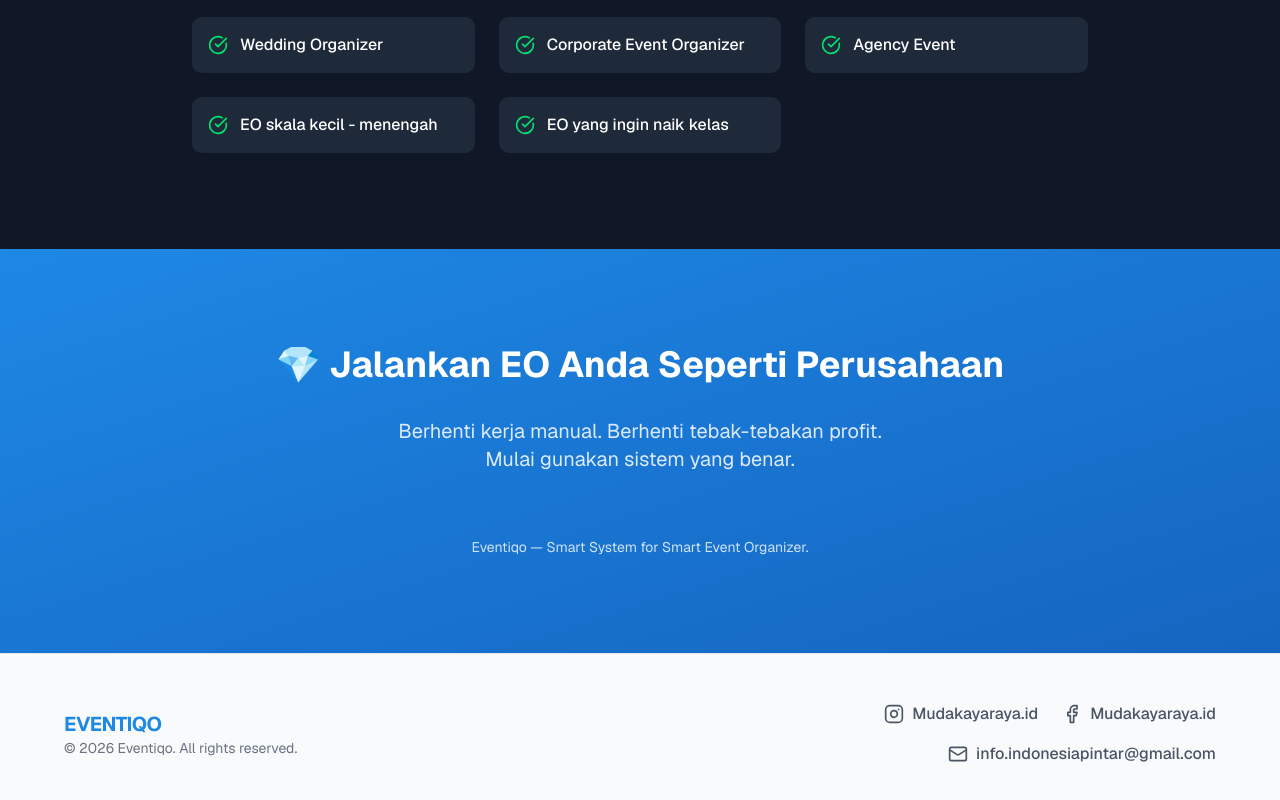
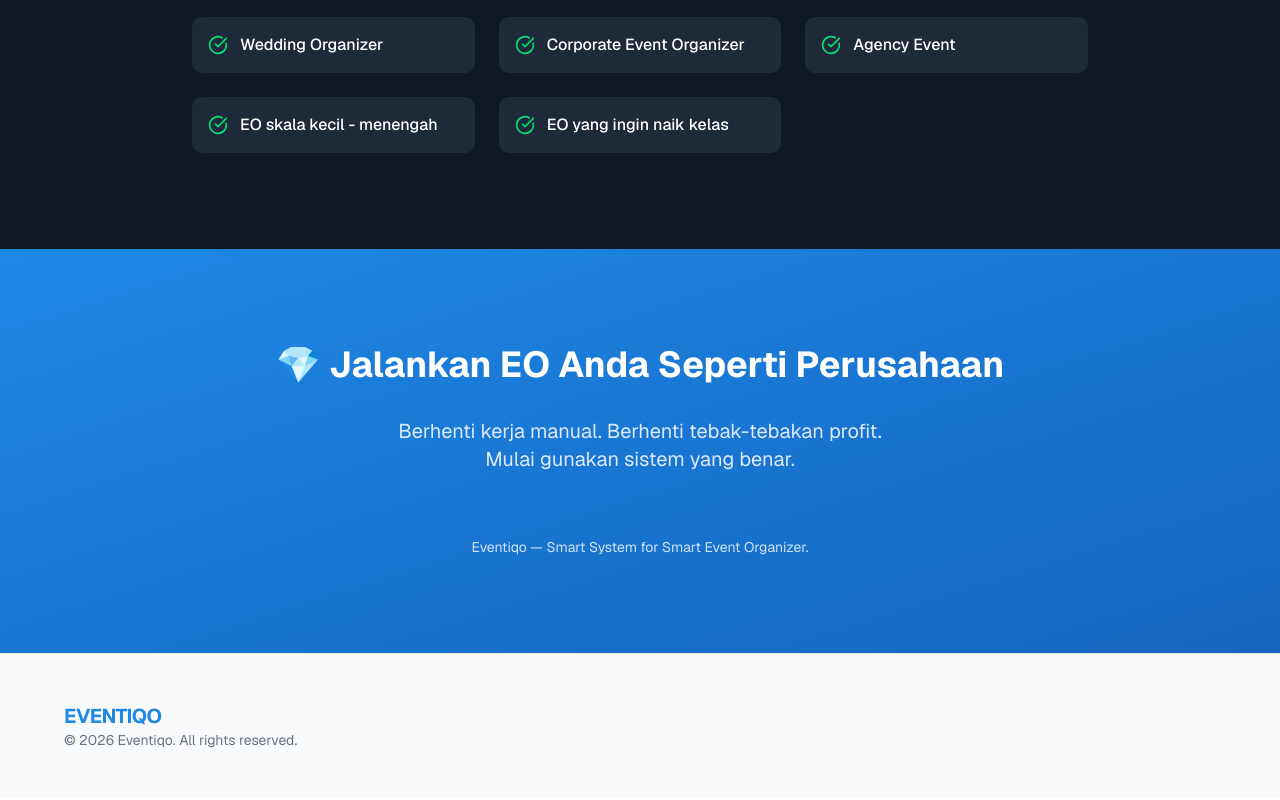
Before and after one commit to irfanshamid/eventiqo, a Next.js app: page / in a window 1280 px wide. Shown: the part 2891-3691 px from the top of the page. Built offline with nearby package versions, Linux system fonts and the light colour scheme.

Commit message:
update foot

```diff
--- a/src/app/page.tsx
+++ b/src/app/page.tsx
@@ -410,7 +410,7 @@
             </p>
           </div>
 
-          <div className="flex flex-col items-center md:items-end gap-4">
+          {/* <div className="flex flex-col items-center md:items-end gap-4">
             <div className="flex items-center gap-6">
               <a
                 href="https://instagram.com/mudakayaraya.id"
@@ -440,7 +440,7 @@
                 info.indonesiapintar@gmail.com
               </span>
             </a>
-          </div>
+          </div> */}
         </div>
       </footer>
     </div>
```
